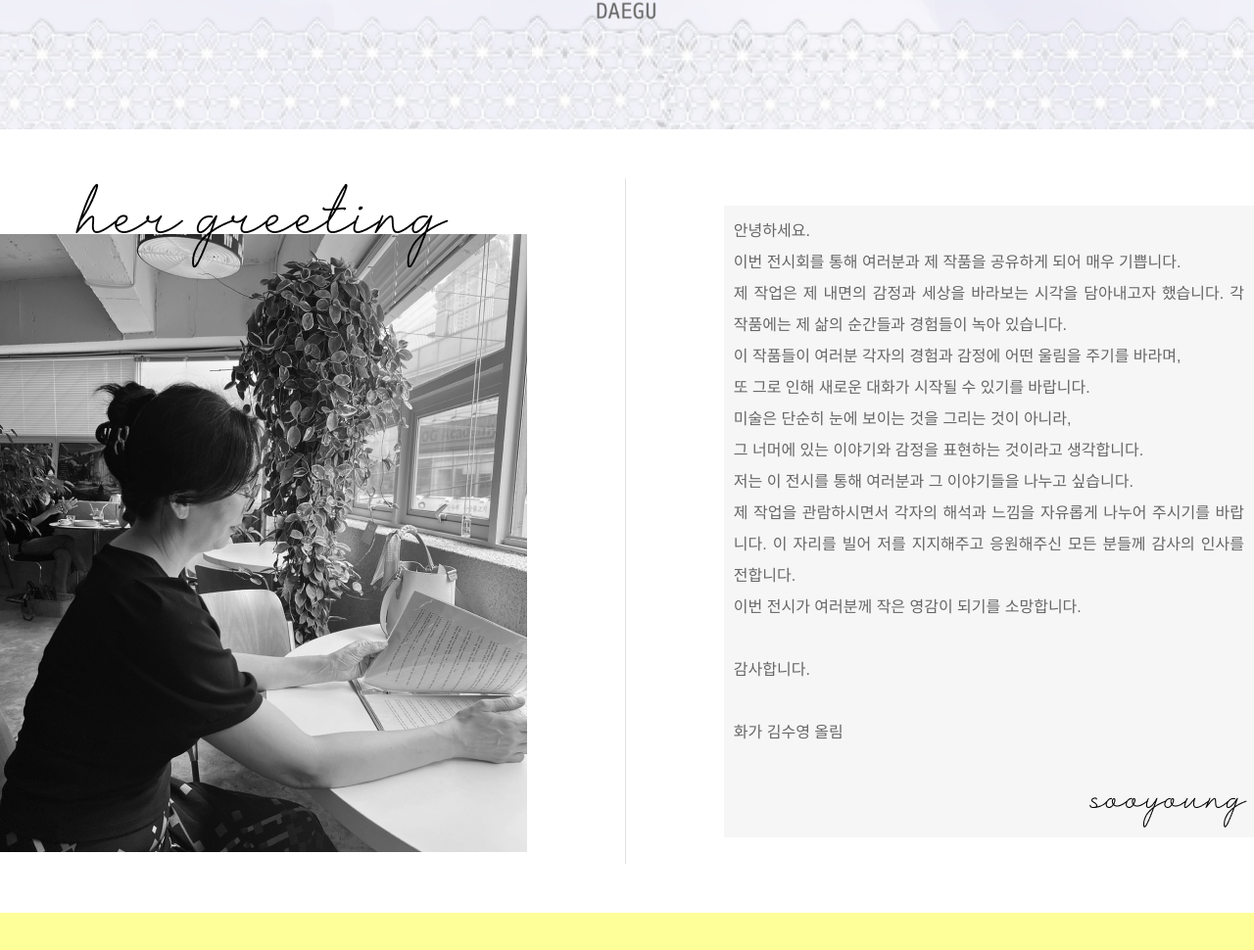
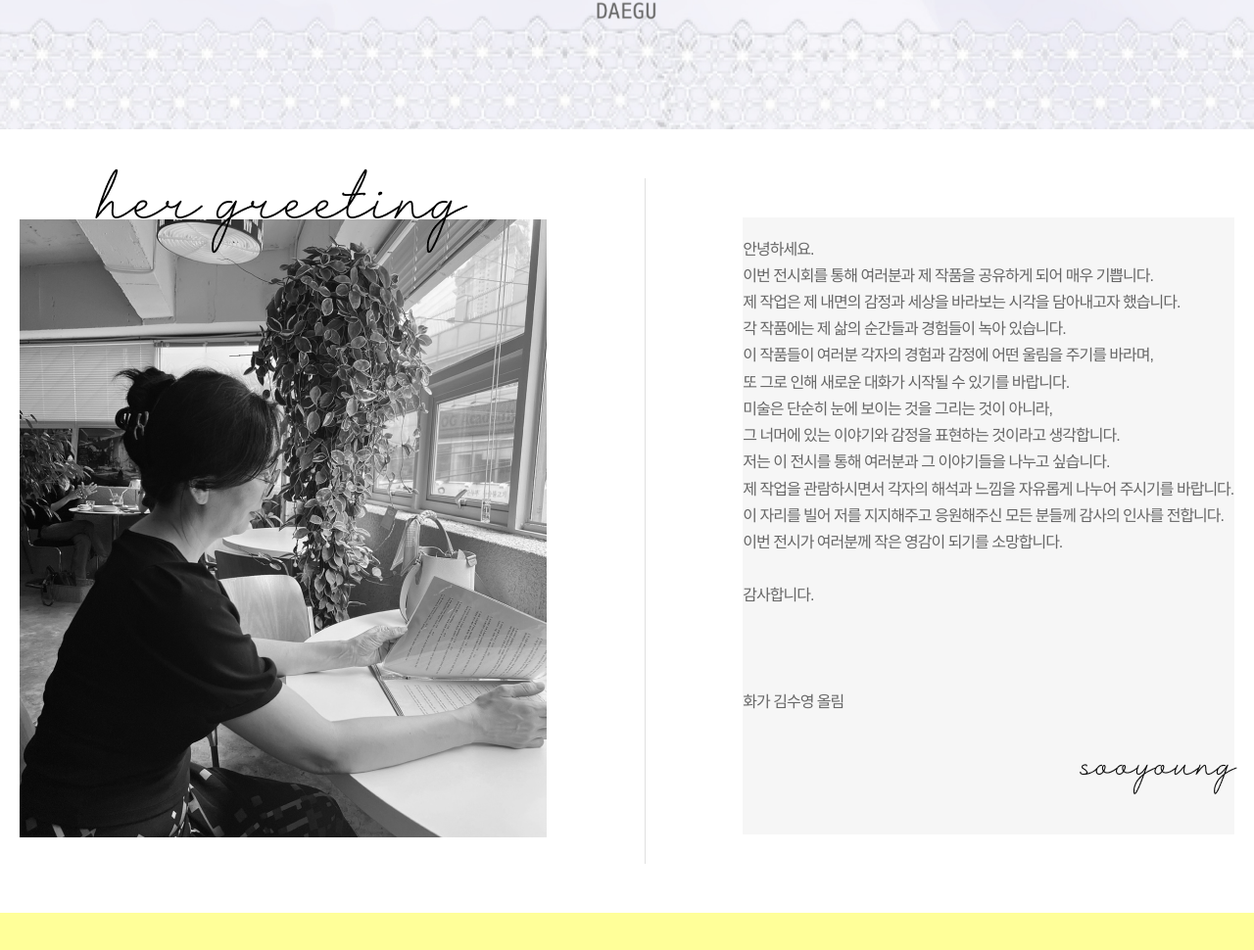
Before and after one commit to cozyvanilla/portfolio, a plain HTML site: page index.html in a window 1280 px wide. Shown: the part 668-1638 px from the top of the page at 98% size. Drawn offline with Linux system fonts and the light colour scheme; a web font is replaced by a local one.

Commit message:
인사말 애니추가

```diff
--- a/css/scss/index.scss
+++ b/css/scss/index.scss
@@ -56,6 +56,7 @@ body {
             gap: 100px;
             &-img {
                 max-width: 540px;
+                margin-top: -30px;
                 img {
                     object-fit: cover;
                 }
@@ -67,6 +68,7 @@ body {
                 margin: 20px 0;      /* 위아래 여백 (선택 사항) */
             }
             &-text {
+                margin-top: 10px;
                 position: relative;
                 max-width: 540px;
                 width: 100%;
@@ -75,10 +77,12 @@ body {
                 font-weight: 300;
                 font-size: 16px;
                 color: #666666;
-                line-height: 2rem;
-                padding: 10px 10px;
+                line-height: 1.7rem;
+                letter-spacing: -1px;
+                padding-bottom: 40px;
                 p {
                     text-align: justify;
+                    padding-top: 20px;
                 }
                 .imgbox {
                     max-width: 158px;
@@ -87,6 +91,10 @@ body {
                     img {
                         display: block;
                     }
+                }
+                p, .imgbox {
+                    animation-duration: 3s;
+                    animation-delay: 3s;
                 }
 
                 .greetings-stamp {
--- a/index.html
+++ b/index.html
@@ -23,25 +23,26 @@
                 <!-- 구분 선으로 사용 -->
                 <div class="divider"></div>
                 <div class="greetings-text">
-                    <p>
+                    <p class="bounceInDown">
                         안녕하세요.<br>
                         이번 전시회를 통해 여러분과 제 작품을 공유하게 되어 매우 기쁩니다. <br>
-                        제 작업은 제 내면의 감정과 세상을 바라보는 시각을 담아내고자 했습니다.
+                        제 작업은 제 내면의 감정과 세상을 바라보는 시각을 담아내고자 했습니다.<br>
                         각 작품에는 제 삶의 순간들과 경험들이 녹아 있습니다. <br>
                         이 작품들이 여러분 각자의 경험과 감정에 어떤 울림을 주기를 바라며,<br>
                         또 그로 인해 새로운 대화가 시작될 수 있기를 바랍니다.<br>
                         미술은 단순히 눈에 보이는 것을 그리는 것이 아니라, <br>
                         그 너머에 있는 이야기와 감정을 표현하는 것이라고 생각합니다. <br>
                         저는 이 전시를 통해 여러분과 그 이야기들을 나누고 싶습니다. <br>
-                        제 작업을 관람하시면서 각자의 해석과 느낌을 자유롭게 나누어 주시기를 바랍니다.
+                        제 작업을 관람하시면서 각자의 해석과 느낌을 자유롭게 나누어 주시기를 바랍니다.<br>
                         이 자리를 빌어 저를 지지해주고 응원해주신 모든 분들께 감사의 인사를 전합니다. <br>
                         이번 전시가 여러분께 작은 영감이 되기를 소망합니다.
                         <br><br>
                         감사합니다.
                         <br><br>
+                        <br><br>
                         화가 김수영 올림
                     </p>
-                    <div class="imgbox">
+                    <div class="imgbox bounceInDown">
                         <img src="img/sooyoung.png" alt="_sooyoung">
                     </div>
                     <div class="greetings-stamp">
```
Also changed, not shown: css/css/index.css.
